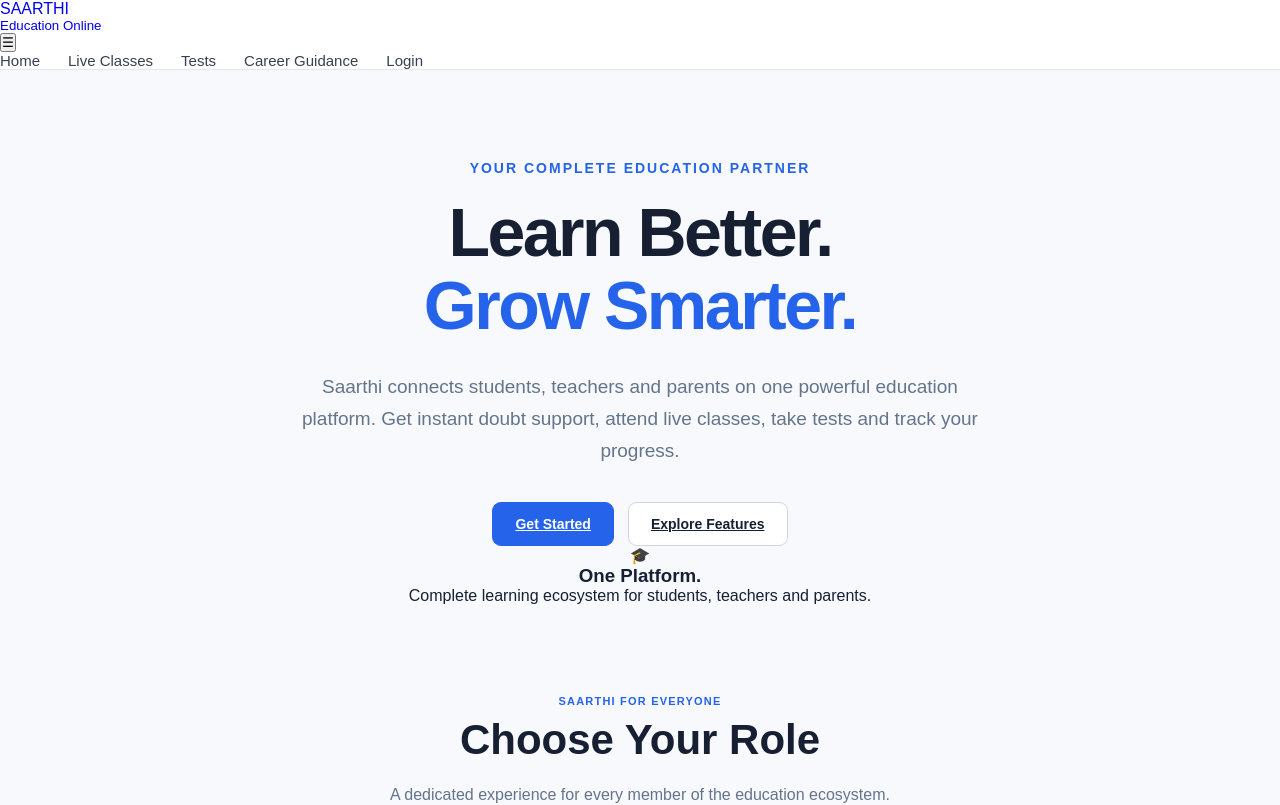
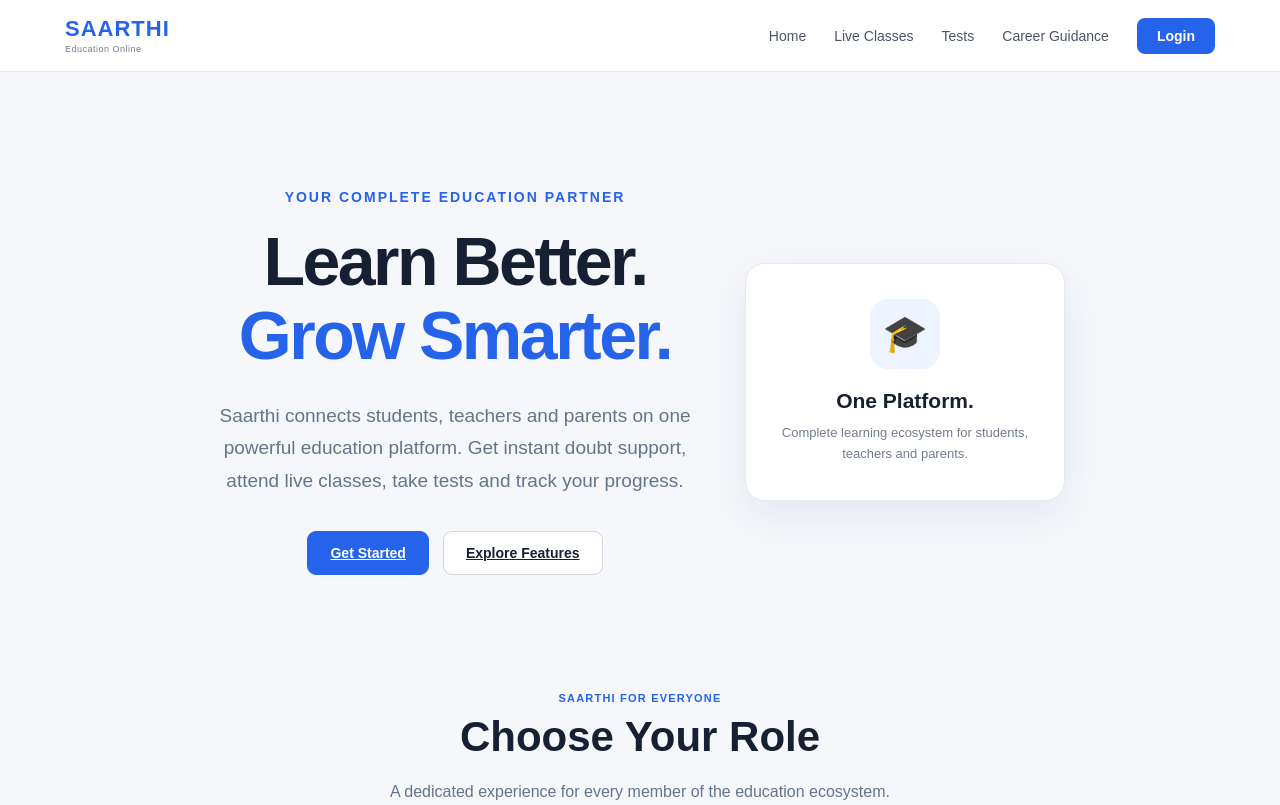
Before and after one commit to editexpresscode/saarthi-education-online, a React (Vite) app: page / in a window 1280 px wide. Shown: the top 805 px of the page. Built offline with nearby package versions, Linux system fonts and the light colour scheme.

Commit message:
Update App.css

```diff
--- a/App.css
+++ b/App.css
@@ -1846,3 +1846,252 @@ button {
   }
 
 }
+/* =========================================
+   HOME PAGE - FIX / UPDATED NAVBAR
+========================================= */
+
+.home-page {
+  width: 100%;
+  min-height: 100vh;
+  background: #f5f7fb;
+}
+
+/* NAVBAR */
+
+.navbar {
+  width: 100%;
+  height: 72px;
+  background: #ffffff;
+  border-bottom: 1px solid #e5e9f0;
+  position: relative;
+  z-index: 100;
+}
+
+.nav-container {
+  max-width: 1200px;
+  height: 100%;
+  margin: 0 auto;
+  padding: 0 25px;
+
+  display: flex;
+  align-items: center;
+  justify-content: space-between;
+}
+
+.logo {
+  text-decoration: none;
+  display: flex;
+  flex-direction: column;
+  line-height: 1;
+}
+
+.logo span {
+  font-size: 22px;
+  font-weight: 800;
+  letter-spacing: 1px;
+  color: #2563eb;
+}
+
+.logo small {
+  font-size: 9px;
+  color: #737d8e;
+  margin-top: 5px;
+  letter-spacing: .5px;
+}
+
+.nav-links {
+  display: flex;
+  align-items: center;
+  gap: 28px;
+}
+
+.nav-links a {
+  text-decoration: none;
+  color: #4b5565;
+  font-size: 14px;
+  font-weight: 500;
+  transition: .2s;
+}
+
+.nav-links a:hover {
+  color: #2563eb;
+}
+
+.nav-links .nav-login-btn {
+  background: #2563eb;
+  color: white;
+  padding: 10px 20px;
+  border-radius: 8px;
+  font-weight: 600;
+}
+
+.nav-links .nav-login-btn:hover {
+  background: #1d4ed8;
+  color: white;
+}
+
+.mobile-menu-btn {
+  display: none;
+  border: none;
+  background: #f1f4f9;
+  width: 40px;
+  height: 40px;
+  border-radius: 8px;
+  font-size: 20px;
+  cursor: pointer;
+}
+
+
+/* HERO VISUAL */
+
+.hero-content {
+  max-width: 1200px;
+  margin: auto;
+  padding: 80px 25px;
+  display: grid;
+  grid-template-columns: 1.2fr .8fr;
+  gap: 50px;
+  align-items: center;
+}
+
+.hero-text {
+  max-width: 700px;
+}
+
+.hero-visual {
+  display: flex;
+  justify-content: center;
+  align-items: center;
+}
+
+.hero-card {
+  width: 100%;
+  max-width: 320px;
+  background: white;
+  border: 1px solid #e5e9f0;
+  border-radius: 20px;
+  padding: 35px;
+  text-align: center;
+  box-shadow: 0 15px 40px rgba(30, 50, 90, .08);
+}
+
+.hero-card-icon {
+  width: 70px;
+  height: 70px;
+  margin: 0 auto 20px;
+
+  display: flex;
+  align-items: center;
+  justify-content: center;
+
+  background: #eef4ff;
+  border-radius: 18px;
+  font-size: 36px;
+}
+
+.hero-card h3 {
+  font-size: 21px;
+  margin-bottom: 10px;
+  color: #172033;
+}
+
+.hero-card p {
+  font-size: 13px;
+  line-height: 1.6;
+  color: #737d8e;
+}
+
+
+/* ROLE BUTTONS */
+
+.role-buttons {
+  display: flex;
+  gap: 10px;
+  margin-top: 20px;
+}
+
+.role-buttons .primary-btn,
+.role-buttons .secondary-btn {
+  flex: 1;
+  text-align: center;
+}
+
+
+/* =========================================
+   MOBILE
+========================================= */
+
+@media (max-width: 800px) {
+
+  .navbar {
+    height: 65px;
+  }
+
+  .nav-container {
+    padding: 0 18px;
+  }
+
+  .mobile-menu-btn {
+    display: block;
+  }
+
+  .nav-links {
+    display: none;
+    position: absolute;
+    top: 65px;
+    left: 0;
+    width: 100%;
+
+    background: white;
+    border-bottom: 1px solid #e5e9f0;
+
+    padding: 18px;
+
+    flex-direction: column;
+    align-items: stretch;
+    gap: 5px;
+
+    box-shadow: 0 12px 25px rgba(0,0,0,.08);
+  }
+
+  .nav-links.active {
+    display: flex;
+  }
+
+  .nav-links a {
+    padding: 12px;
+    border-radius: 8px;
+  }
+
+  .nav-links a:hover {
+    background: #f3f6fc;
+  }
+
+  .nav-links .nav-login-btn {
+    text-align: center;
+    margin-top: 5px;
+  }
+
+  .hero-content {
+    grid-template-columns: 1fr;
+    padding: 60px 20px;
+    text-align: center;
+  }
+
+  .hero-text {
+    margin: auto;
+  }
+
+  .hero-visual {
+    margin-top: 10px;
+  }
+
+  .hero-card {
+    max-width: 350px;
+  }
+
+  .role-buttons {
+    flex-direction: column;
+  }
+
+}
```
